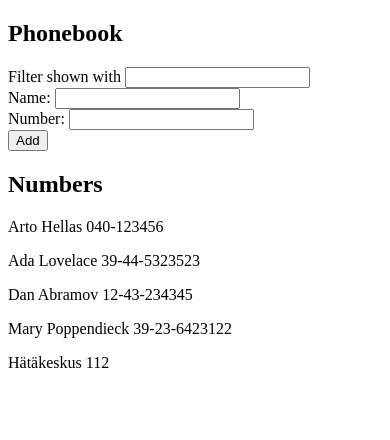
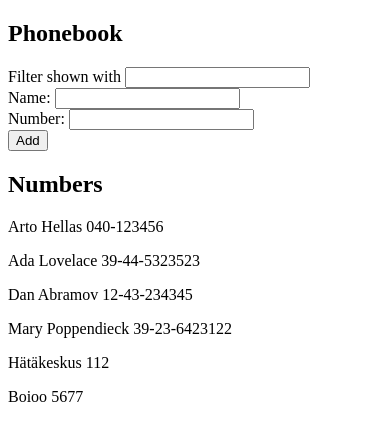
Before and after one commit to tuomax7/FullstackOpen2020, a React (Create React App) app in the folder Osa2/2.6/: page / in a window 390 px wide. Shown: the top 440 px of the page. Built offline with nearby package versions, Linux system fonts and the light colour scheme; data requests are answered from the project's data file.

Commit message:
Accidentally worked on wrong project, phonebook 2.16 done.

```diff
--- a/Osa2/2.6/db.json
+++ b/Osa2/2.6/db.json
@@ -1,5 +1,5 @@
 {
-  "persons":[
+  "persons": [
     {
       "name": "Arto Hellas",
       "number": "040-123456",
@@ -24,6 +24,11 @@
       "name": "Hätäkeskus",
       "number": "112",
       "id": 5
+    },
+    {
+      "name": "Boioo",
+      "number": "5677",
+      "id": 6
     }
   ]
 }
--- a/Osa2/2.6/src/App.js
+++ b/Osa2/2.6/src/App.js
@@ -1,5 +1,5 @@
 import React, { useState, useEffect } from 'react'
-import axios from 'axios'
+import personService from './services/persons'
 
 const App = () => {
   const [ persons, setPersons] = useState([])
@@ -10,13 +10,12 @@
 
   const [ newFilter, setNewFilter ] = useState('')
 
-
   useEffect(() => {
-    axios
-      .get('http://localhost:3001/persons')
-      .then(response => {
-        setPersons(response.data)
-      })
+  	personService
+  		.getAll()
+  		.then(initialPersons => {
+  			setPersons(initialPersons)
+  		})
   }, [])
 
   const changedFilter = (event) => {
@@ -42,7 +41,13 @@
       if(persons.find(person => person.name === newPerson.name)){
         window.alert(`${newPerson.name} is already added to phonebook`)
       }else{
-        setPersons(persons.concat(newPerson));
+      	personService
+      		.create(newPerson)
+      		.then(returnedPerson => {
+      			setPersons(persons.concat(returnedPerson));
+      			setNewName('');
+      			setNewNumber('');
+      		})
       }
 
   }
--- /dev/null
+++ b/Osa2/2.6/src/services/persons.js
@@ -0,0 +1,19 @@
+import axios from 'axios'
+const baseUrl = 'http://localhost:3001/persons';
+
+const getAll = () => {
+	const request = axios.get(baseUrl);
+	return request.then(response => response.data);
+}
+
+const create = (newObject) => {
+	const request = axios.post(baseUrl, newObject);
+	return request.then(response => response.data);
+}
+
+const update = (id, newObject) => {
+	const request = axios.put(`${baseUrl}/${id}`, newObject);
+	return request.then(response => response.data);
+}
+
+export default {getAll, create, update}
```
Also changed, not shown: 1 other file (tests, documents, lock files or other folders).
